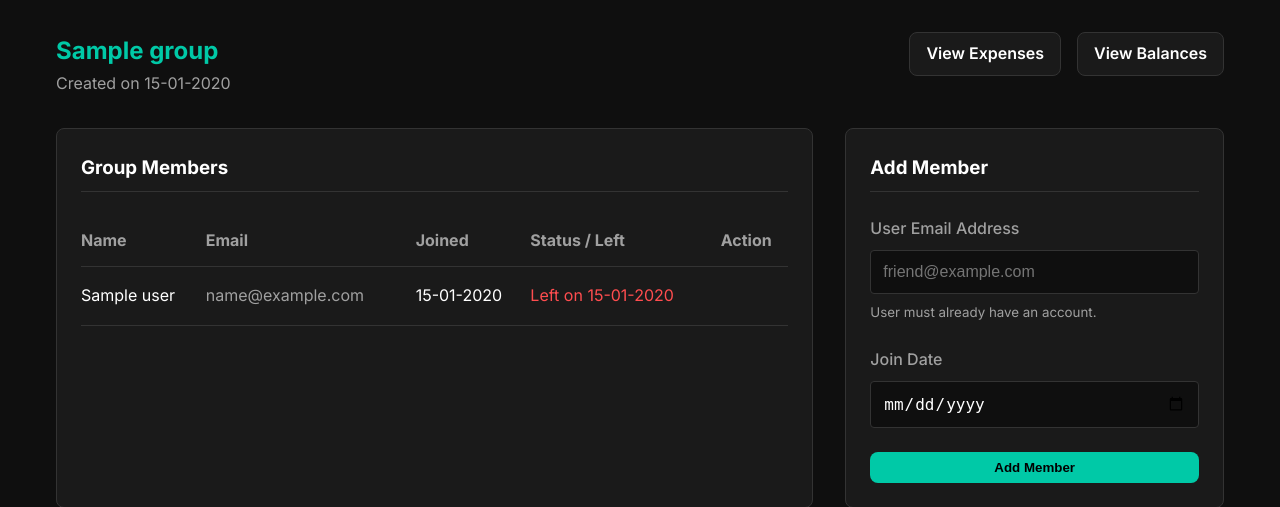
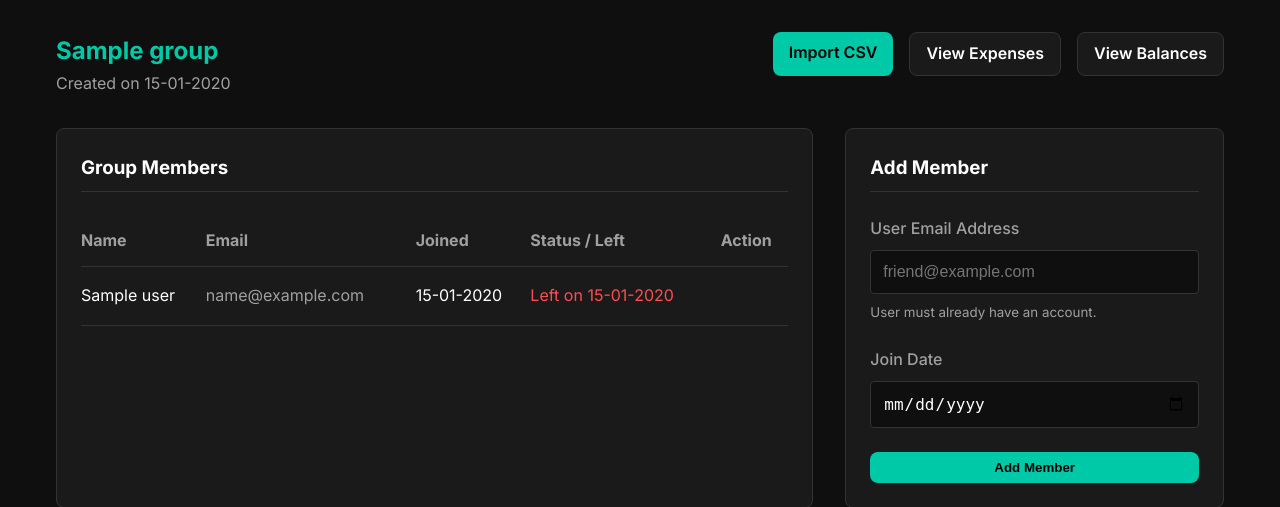
Before and after one commit to adi1-simplyLovely/spreetail-expenses, a FastAPI app: template templates/group_detail.html in a window 1280 px wide. Shown: the part 71-578 px from the top of the page. Run offline with FastAPI, Linux system fonts and the light colour scheme; the template is opened without the code that fills it: most values are stand-ins (such as "Sample title", 1, 10 or a date in 2020).

Commit message:
fix: remove broken global import link and add context-aware Import CSV button to group dashboard

```diff
--- a/templates/base.html
+++ b/templates/base.html
@@ -20,9 +20,6 @@
                 {% if user %}
                     <a href="/dashboard" class="nav-item">Dashboard</a>
                     <a href="/groups" class="nav-item">Groups</a>
-                    <!-- Expenses and Balances links will be context-dependent inside group views,
-                         but we can have global links or just these for the main nav -->
-                    <a href="/import" class="nav-item">Import CSV</a>
                     <a href="/logout" class="nav-item logout-btn">Logout</a>
                 {% else %}
                     <a href="/login" class="nav-item">Login</a>
--- a/templates/group_detail.html
+++ b/templates/group_detail.html
@@ -11,6 +11,7 @@
 
     <!-- Action Buttons -->
     <div style="display: flex; gap: 1rem;">
+        <a href="/groups/{{ group.id }}/import" class="btn btn-primary" style="background-color: var(--accent-teal); color: black;">Import CSV</a>
         <a href="/groups/{{ group.id }}/expenses" class="btn" style="background-color: var(--bg-card); border: 1px solid var(--border-color); color: white;">View Expenses</a>
         <a href="/groups/{{ group.id }}/balances" class="btn" style="background-color: var(--bg-card); border: 1px solid var(--border-color); color: white;">View Balances</a>
 
```
